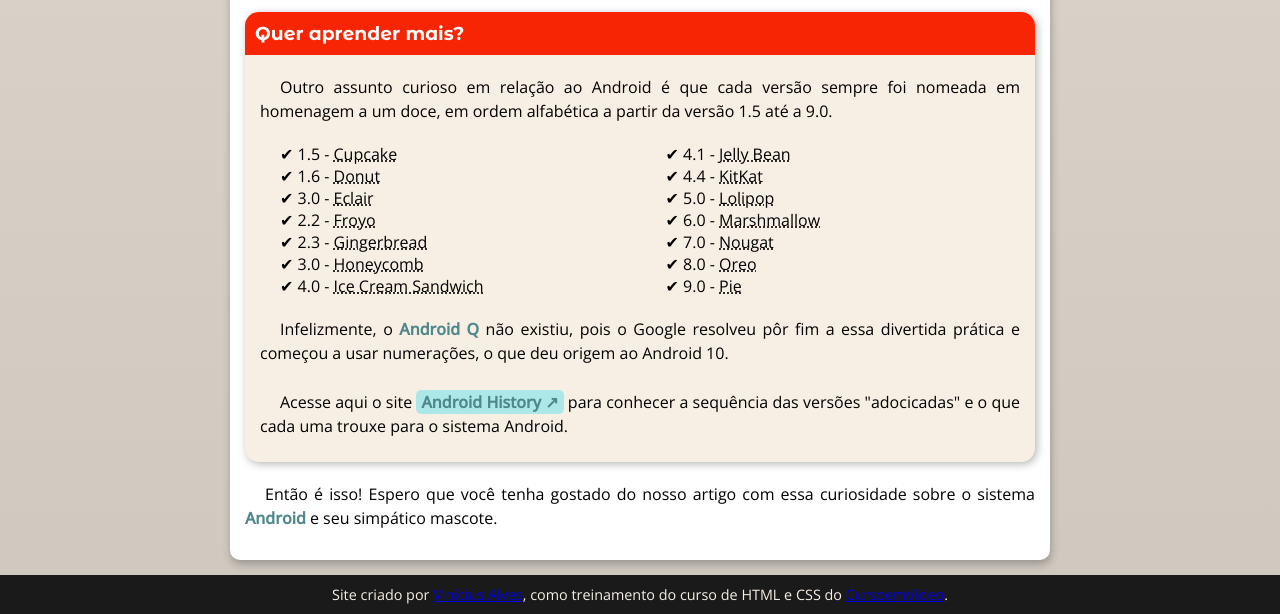
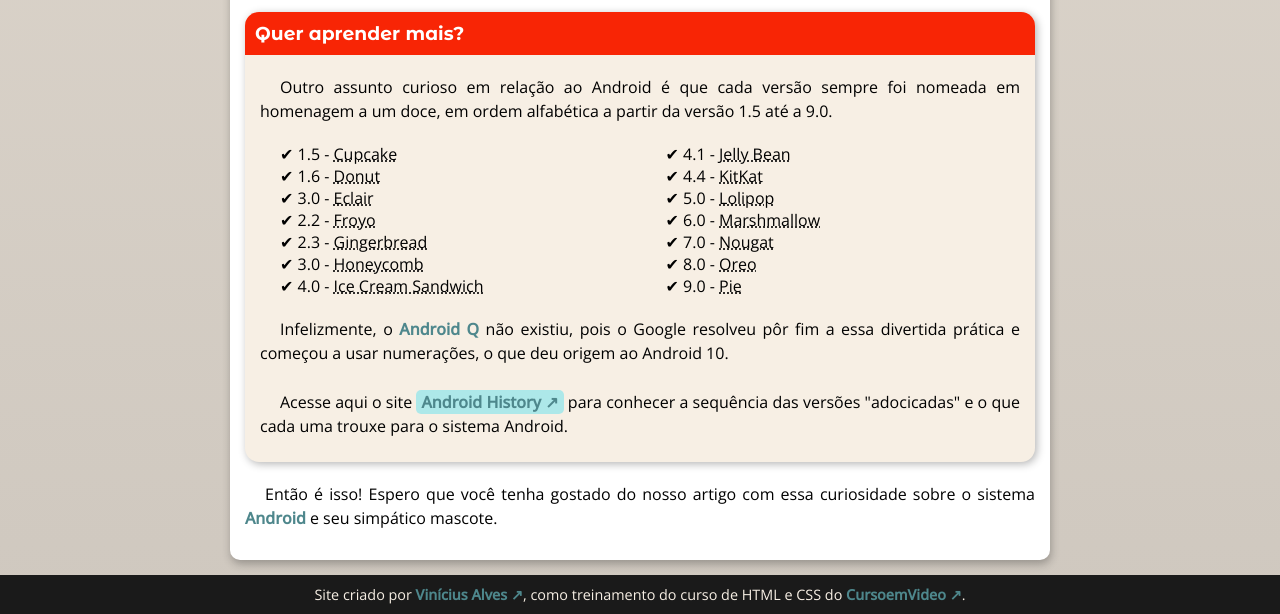
Before and after one commit to ViniciusAlves01/projeto-android, a plain HTML site: page index.html in a window 1280 px wide. Shown: the part 2122-2736 px from the top of the page. Drawn offline with nearby package versions, Linux system fonts and the light colour scheme.

Commit message:
Update android.css

```diff
--- a/estilo/android.css
+++ b/estilo/android.css
@@ -161,6 +161,17 @@
     font-family: var(--fonte-paragrafo);
     font-size: 0.9em;
 }
+.linkespecial{
+    color: var(--cor3);
+    text-decoration: none;
+    font-weight: bold;
+}
+.linkespecial:hover{
+    text-decoration: underline;
+}
+.linkespecial::after{
+    content: ' ↗';
+}
 strong{
     color: var(--cor3);
 }
```
